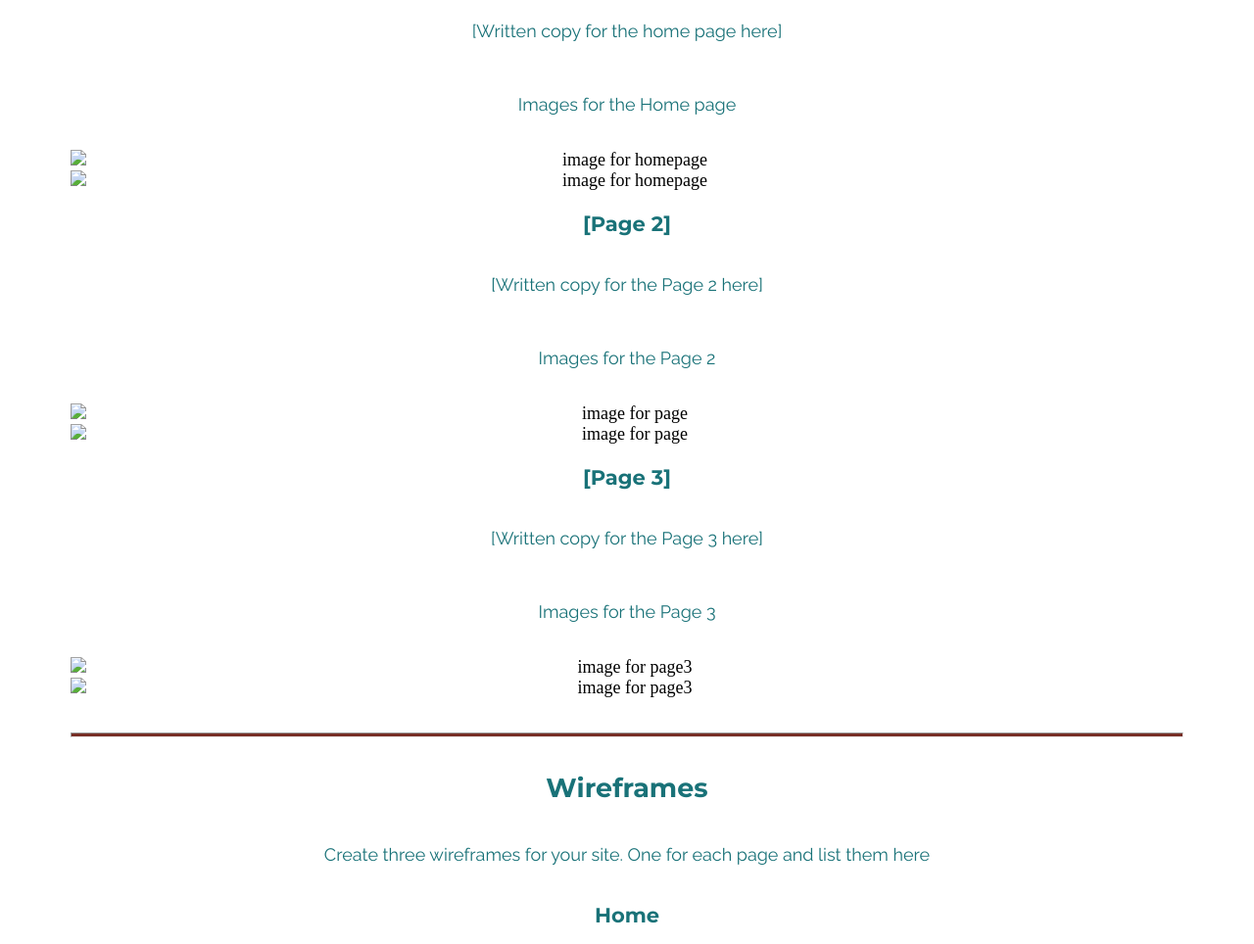
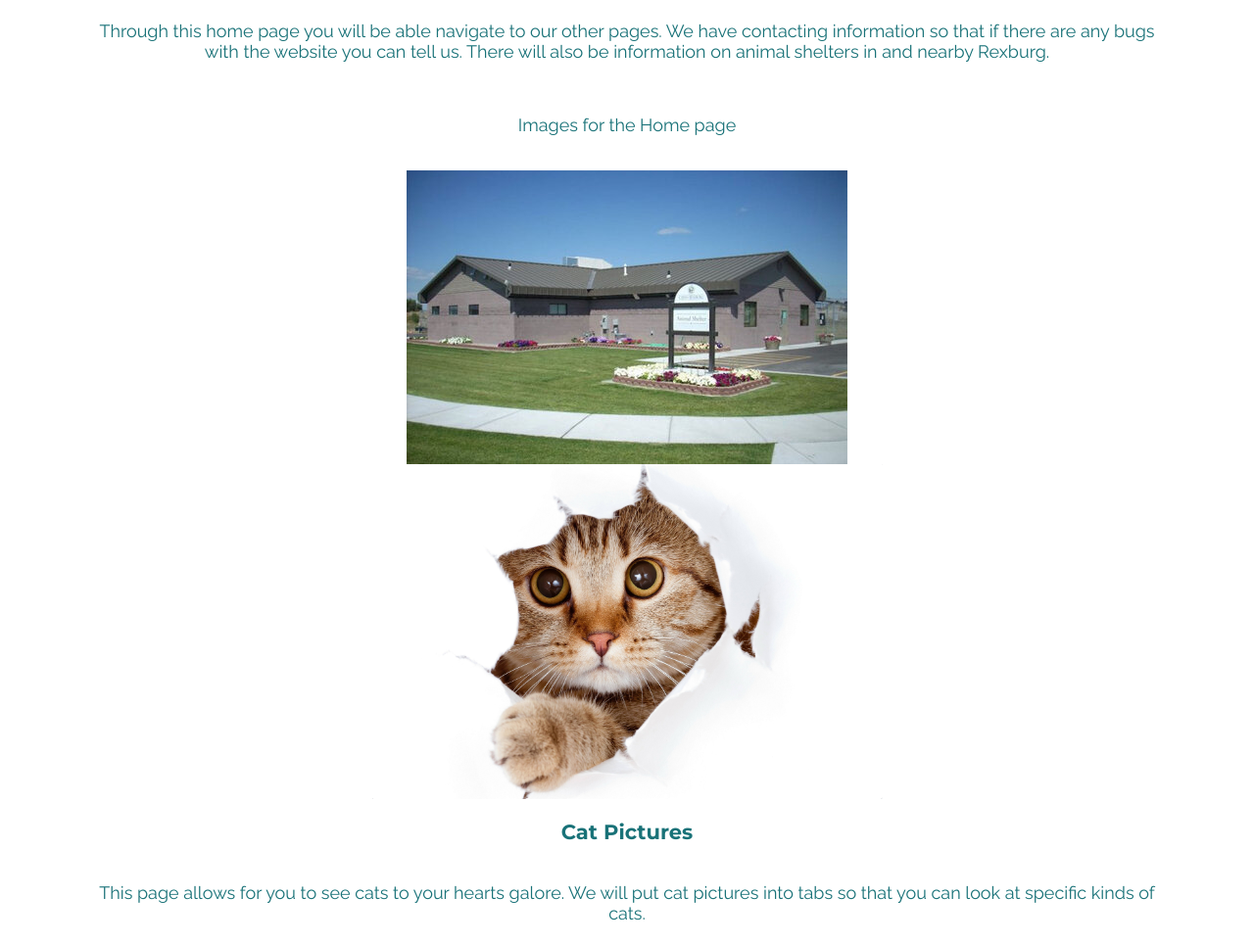
Before and after one commit to Cygnus-ctrl/WDD130, a plain HTML site: page cat-plan/site-plan.html in a window 1280 px wide. Shown: the part 2457-3421 px from the top of the page at 98% size. Drawn offline with Linux system fonts and the light colour scheme.

Commit message:
cat images and content

```diff
--- a/cat-plan/site-plan.html
+++ b/cat-plan/site-plan.html
@@ -63,10 +63,10 @@
       <!-- Choose a font for your paragraphs (body copy) and headlines. What font(s) have you chosen? Why did you choose what you did?  Make sure to review the list of web safe fonts at W3Schools.org as a starting point.  Think also about which of your colors above you might use for background and font colors. -->
 
       <h4>
-        Heading Font: [Font Name here]  <!-- change this -->
+        Heading Font: Montserrat <!-- change this -->
       </h4>
       <h4>
-        Paragraph Font: [Font Name here]  <!-- change this -->
+        Paragraph Font: Raleway  <!-- change this -->
       </h4>
       <h3>
         Normal paragraph example
@@ -126,29 +126,29 @@
       </h2>
       <h3>Home page</h3>
       <p>
-        [Written copy for the home page here]
+        Through this home page you will be able navigate to our other pages. We have contacting information so that if there are any bugs with the website you can tell us. There will also be information on animal shelters in and nearby Rexburg.
       </p>
       <p>Images for the Home page</p>
-        <img src="#" alt="image for homepage">
-        <img src="#" alt="image for homepage">
+        <img src="images/rsz_rexburganimalshelter.jpg" alt="image for homepage">
+        <img src="images/Screenshot 2024-11-11 192006.png" alt="image for homepage">
 
       </ul>
-      <h3>[Page 2]</h3>
+      <h3>Cat Pictures</h3>
       <p>
-        [Written copy for the Page 2 here]
+        This page allows for you to see cats to your hearts galore. We will put cat pictures into tabs so that you can look at specific kinds of cats.
       </p>
       <p>Images for the Page 2</p>
-        <img src="#" alt="image for page">
-        <img src="#" alt="image for page">
+        <img src="images/rsz_scr_orange_cat.png" alt="image for page">
+        <img src="images/rsz_image_2024-11-11_192938799.png" alt="image for page">
 
       </ul>
-      <h3>[Page 3]</h3>
+      <h3>Pet Caring</h3>
       <p>
-        [Written copy for the Page 3 here]
+        On this page, there is information on how to care for a pet cat.
       </p>
       <p>Images for the Page 3</p>
-        <img src="#" alt="image for page3">
-        <img src="#" alt="image for page3">
+        <img src="images/rsz_1cat_want_food.jpg" alt="image for page3">
+        <img src="images/cat_blep.jfif" alt="image for page3">
 
       </ul>
       <hr>
```
Also changed, not shown: cat-plan/images/Screenshot 2024-11-11 192006.png (added), cat-plan/images/cat_blep.jfif (added), cat-plan/images/cat_fight.jpg (added), cat-plan/images/rsz_1cat_want_food.jpg (added), cat-plan/images/rsz_image_2024-11-11_192938799.png (added), cat-plan/images/rsz_rexburganimalshelter.jpg (added), cat-plan/images/rsz_scr_orange_cat.png (added).
